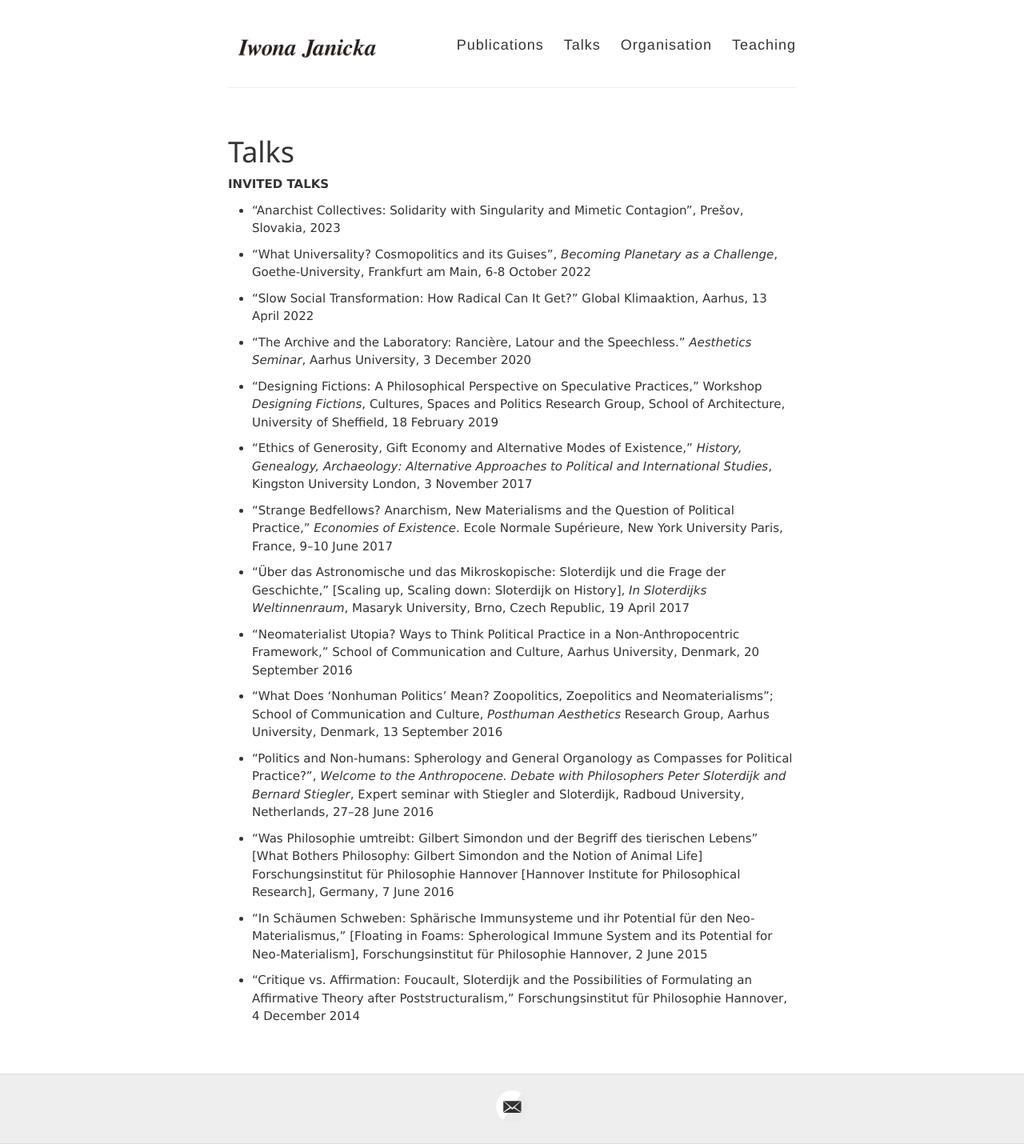
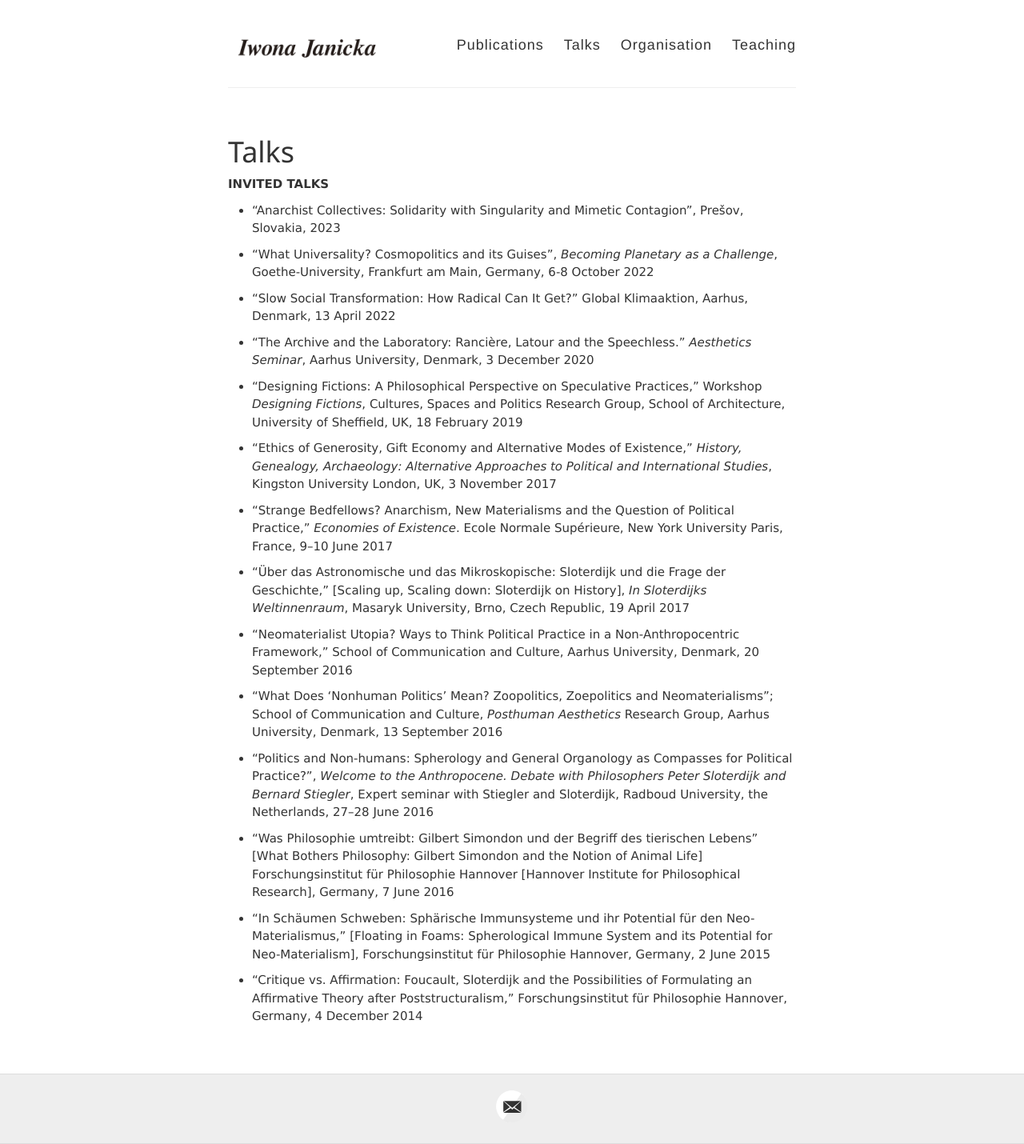
Before and after one commit to IJanicka/IJanicka.github.io, a Jekyll site: the page built from talks.md, in a window 1280 px wide. Shown: the whole page at 80% size. Built offline with Jekyll 4.4.1, drawn with Linux system fonts in a browser that asks for light colours.

Commit message:
Update talks.md

```diff
--- a/talks.md
+++ b/talks.md
@@ -8,15 +8,15 @@ permalink: /talks/
 **INVITED TALKS**<br>
 * “Anarchist Collectives: Solidarity with Singularity and Mimetic Contagion”, Prešov, Slovakia, 2023<br>
 
-* “What Universality? Cosmopolitics and its Guises”, *Becoming Planetary as a Challenge*, Goethe-University, Frankfurt am Main, 6-8 October 2022<br>
+* “What Universality? Cosmopolitics and its Guises”, *Becoming Planetary as a Challenge*, Goethe-University, Frankfurt am Main, Germany, 6-8 October 2022<br>
 
-* “Slow Social Transformation: How Radical Can It Get?” Global Klimaaktion, Aarhus, 13 April 2022<br>
+* “Slow Social Transformation: How Radical Can It Get?” Global Klimaaktion, Aarhus, Denmark, 13 April 2022<br>
 
-* “The Archive and the Laboratory: Rancière, Latour and the Speechless.” *Aesthetics Seminar*, Aarhus University, 3 December 2020<br>
+* “The Archive and the Laboratory: Rancière, Latour and the Speechless.” *Aesthetics Seminar*, Aarhus University, Denmark, 3 December 2020<br>
 
-* “Designing Fictions: A Philosophical Perspective on Speculative Practices,” Workshop *Designing Fictions*, Cultures, Spaces and Politics Research Group, School of Architecture, University of Sheffield, 18 February 2019<br>
+* “Designing Fictions: A Philosophical Perspective on Speculative Practices,” Workshop *Designing Fictions*, Cultures, Spaces and Politics Research Group, School of Architecture, University of Sheffield, UK, 18 February 2019<br>
 
-* “Ethics of Generosity, Gift Economy and Alternative Modes of Existence,” *History, Genealogy, Archaeology: Alternative Approaches to Political and International Studies*, Kingston University London, 3 November 2017<br>
+* “Ethics of Generosity, Gift Economy and Alternative Modes of Existence,” *History, Genealogy, Archaeology: Alternative Approaches to Political and International Studies*, Kingston University London, UK, 3 November 2017<br>
 
 * “Strange Bedfellows? Anarchism, New Materialisms and the Question of Political Practice,” *Economies of Existence*. Ecole Normale Supérieure, New York University Paris, France, 9–10 June 2017<br>
 
@@ -26,10 +26,10 @@ permalink: /talks/
 
 * “What Does ‘Nonhuman Politics’ Mean? Zoopolitics, Zoepolitics and Neomaterialisms”; School of Communication and Culture, *Posthuman Aesthetics* Research Group, Aarhus University, Denmark, 13 September 2016<br>
 
-* “Politics and Non-humans: Spherology and General Organology as Compasses for Political Practice?”, *Welcome to the Anthropocene. Debate with Philosophers Peter Sloterdijk and Bernard Stiegler*, Expert seminar with Stiegler and Sloterdijk, Radboud University, Netherlands, 27–28 June 2016<br>
+* “Politics and Non-humans: Spherology and General Organology as Compasses for Political Practice?”, *Welcome to the Anthropocene. Debate with Philosophers Peter Sloterdijk and Bernard Stiegler*, Expert seminar with Stiegler and Sloterdijk, Radboud University, the Netherlands, 27–28 June 2016<br>
 
 * “Was Philosophie umtreibt: Gilbert Simondon und der Begriff des tierischen Lebens” [What Bothers Philosophy: Gilbert Simondon and the Notion of Animal Life] Forschungsinstitut für Philosophie Hannover [Hannover Institute for Philosophical Research], Germany, 7 June 2016<br>
 
-* “In Schäumen Schweben: Sphärische Immunsysteme und ihr Potential für den Neo-Materialismus,” [Floating in Foams: Spherological Immune System and its Potential for Neo-Materialism], Forschungsinstitut für Philosophie Hannover, 2 June 2015<br>
+* “In Schäumen Schweben: Sphärische Immunsysteme und ihr Potential für den Neo-Materialismus,” [Floating in Foams: Spherological Immune System and its Potential for Neo-Materialism], Forschungsinstitut für Philosophie Hannover, Germany, 2 June 2015<br>
 
-* “Critique vs. Affirmation: Foucault, Sloterdijk and the Possibilities of Formulating an Affirmative Theory after Poststructuralism,” Forschungsinstitut für Philosophie Hannover, 4 December 2014<br>
+* “Critique vs. Affirmation: Foucault, Sloterdijk and the Possibilities of Formulating an Affirmative Theory after Poststructuralism,” Forschungsinstitut für Philosophie Hannover, Germany, 4 December 2014<br>
```
